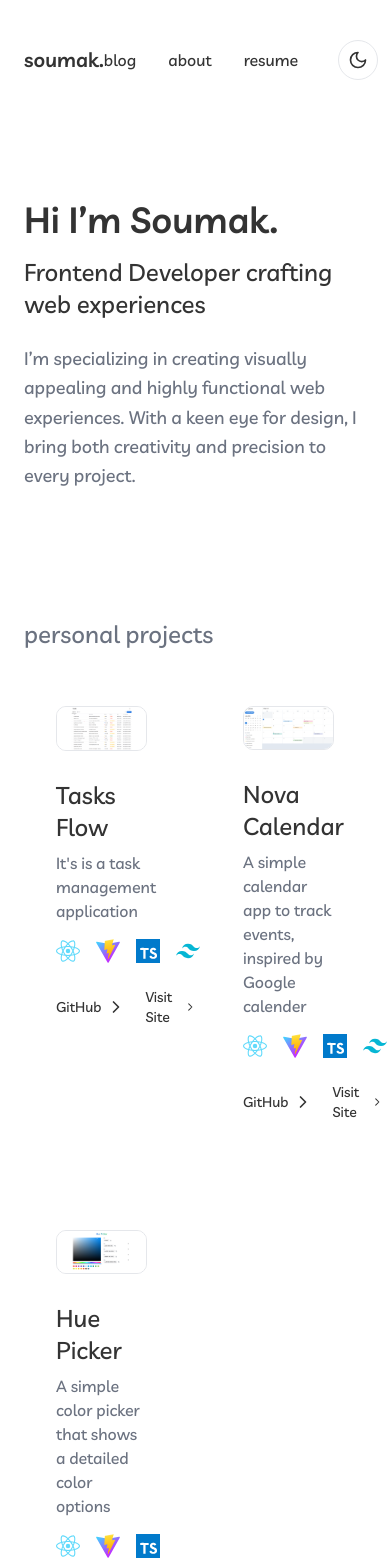
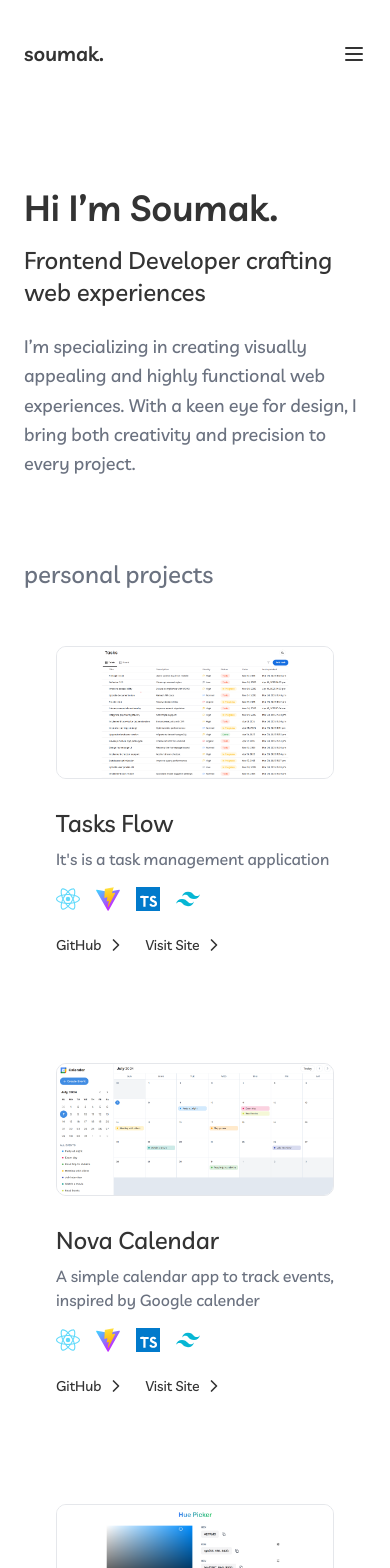
Before and after one commit to soumakk/portfolio, a Next.js app: page / in a window 390 px wide. Shown: the top 1568 px of the page. Built offline with nearby package versions, Linux system fonts and the light colour scheme.

Commit message:
responsive changes

```diff
--- a/src/components/home/AboutMe.tsx
+++ b/src/components/home/AboutMe.tsx
@@ -2,11 +2,11 @@ import React from 'react'
 
 export default function AboutMe() {
 	return (
-		<section className="my-32" id="about">
+		<section className="my-20 lg:my-32" id="about">
 			<h2 className="text-2xl text-muted-foreground">about me</h2>
 
 			<div className="grid grid-cols-1 lg:grid-cols-5 gap-20 my-10">
-				<article className="leading-relaxed space-y-5 col-span-3">
+				<article className="leading-relaxed space-y-5 lg:col-span-3">
 					<p>
 						Hello, I&apos;m Soumak Dutta, a seasoned Frontend Developer with over 4
 						years of experience in creating visually appealing and user-friendly
@@ -27,7 +27,7 @@ export default function AboutMe() {
 					</p>
 				</article>
 
-				<figure className="col-span-2 col-start-1 row-start-1 lg:col-start-auto lg:row-start-auto">
+				<figure className="lg:col-span-2 col-start-1 row-start-1 lg:col-start-auto lg:row-start-auto">
 					<img src="/images/me.jpg" alt="me" className="rounded-3xl" />
 				</figure>
 			</div>
--- a/src/components/home/Projects.tsx
+++ b/src/components/home/Projects.tsx
@@ -4,9 +4,9 @@ import { IProject, projects, techStackInfo } from './Projects.utils'
 
 export default function Projects() {
 	return (
-		<section className="my-32">
+		<section className="my-20 lg:my-32">
 			<h2 className="text-2xl text-muted-foreground">personal projects</h2>
-			<div className="my-6 grid grid-cols-2 gap-8 lg:-mx-8">
+			<div className="my-6 grid grid-cols-1 lg:grid-cols-2 gap-8 lg:-mx-8">
 				{projects?.map((project, idx) => (
 					<ProjectItem key={idx} project={project} />
 				))}
--- a/src/components/icons/Vite.tsx
+++ b/src/components/icons/Vite.tsx
@@ -10,13 +10,13 @@ export default function Vite() {
 			viewBox="-1.871 -0.4069999999999627 259.721 257.849"
 		>
 			<linearGradient id="a" x1="-.828%" x2="57.636%" y1="7.652%" y2="78.411%">
-				<stop offset="0" stop-color="#41d1ff" />
-				<stop offset="1" stop-color="#bd34fe" />
+				<stop offset="0" stopColor="#41d1ff" />
+				<stop offset="1" stopColor="#bd34fe" />
 			</linearGradient>
 			<linearGradient id="b" x1="43.376%" x2="50.316%" y1="2.242%" y2="89.03%">
-				<stop offset="0" stop-color="#ffea83" />
-				<stop offset=".083" stop-color="#ffdd35" />
-				<stop offset="1" stop-color="#ffa800" />
+				<stop offset="0" stopColor="#ffea83" />
+				<stop offset=".083" stopColor="#ffdd35" />
+				<stop offset="1" stopColor="#ffa800" />
 			</linearGradient>
 			<path
 				d="M255.153 37.938L134.897 252.976c-2.483 4.44-8.862 4.466-11.382.048L.875 37.958c-2.746-4.814 1.371-10.646 6.827-9.67l120.385 21.517a6.537 6.537 0 0 0 2.322-.004l117.867-21.483c5.438-.991 9.574 4.796 6.877 9.62z"
--- a/src/components/layout/Header.tsx
+++ b/src/components/layout/Header.tsx
@@ -1,5 +1,5 @@
 'use client'
-import { Moon, Sun } from 'lucide-react'
+import { Menu, Moon, Sun } from 'lucide-react'
 import { useTheme } from 'next-themes'
 import Link from 'next/link'
 
@@ -15,7 +15,11 @@ export default function Header() {
 				<p className="font-semibold text-xl">soumak.</p>
 			</Link>
 
-			<nav className="flex items-center gap-10">
+			<div className="block lg:hidden">
+				<Menu />
+			</div>
+
+			<nav className="hidden lg:flex items-center gap-10">
 				<ul className="flex items-center gap-8">
 					<li>
 						<Link href="/blog">blog</Link>
```
